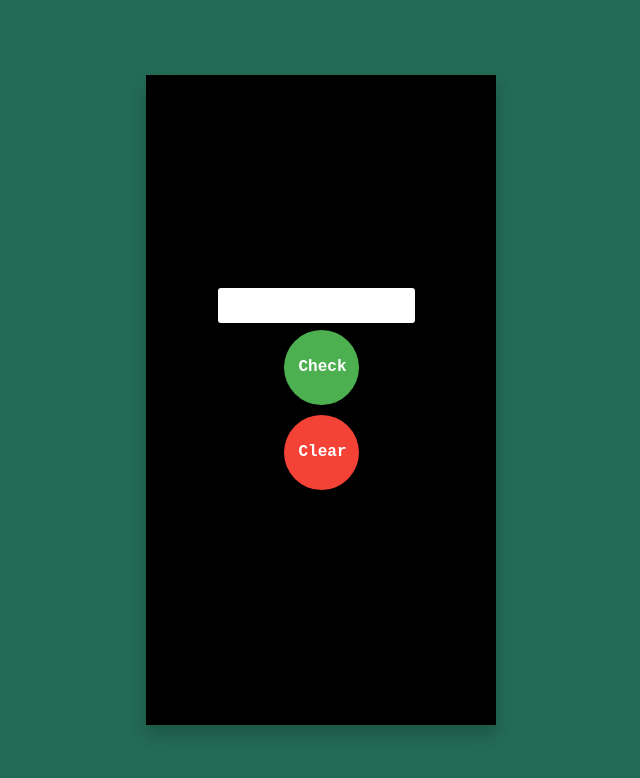
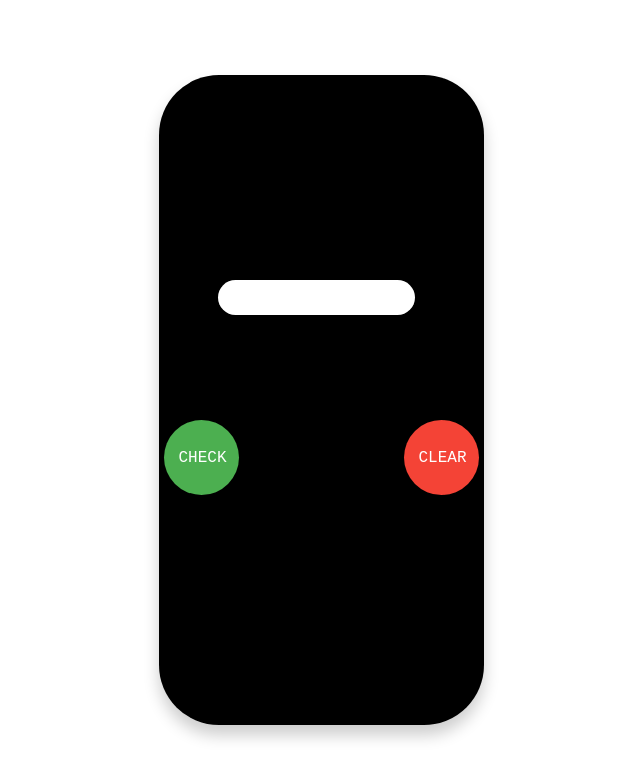
Before and after one commit to macrisconstantine/phone-number-validator, a plain HTML site: page index.html in a window 1280 px wide. Shown: the whole page, without its empty margins (319-959 px from the left). Drawn offline with Linux system fonts and the light colour scheme.

Commit message:
add fun style

```diff
--- a/index.html
+++ b/index.html
@@ -6,8 +6,10 @@
   <main>
     <div id="phoneContainer">
       <input id="user-input" class="input-field"/>
-      <button id="check-btn" class="btn" onClick="checkClick();"> Check </button>
-      <button id="clear-btn" class="btn" onClick="clearClick();"> Clear </button>
+      <div id="button-div">
+          <button id="check-btn" class="btn" onClick="checkClick();"> CHECK </button>
+          <button id="clear-btn" class="btn" onClick="clearClick();"> CLEAR </button>
+      </div>
       <div id="results-div">
 
       </div>
--- a/styles.css
+++ b/styles.css
@@ -2,7 +2,7 @@ body {
     margin: 0;
     padding: 0;
     font-family: 'Courier New', Courier, monospace;
-    background-color: #236b56;
+    background-color: #ffffff;
     height: 100vh;
     display: flex;
     flex-direction: column;
@@ -15,17 +15,26 @@ body {
     flex-direction: column;
     align-items: center;
     justify-content: center;
-    width: 350px;
+    width: 325px;
     height: 650px;
     background-color: black;
     box-shadow: 0 10px 16px rgba(0, 0, 0, 0.2);
+    border-radius: 60px;
 }
 
 .input-field {
     padding: 10px;
-    border: 2px solid black;
-    border-radius: 5px;
+    border: none;
+    border-radius: 25px;
     margin-right: 10px;
+}
+
+#button-div {
+    margin-top: 100px;
+    display: flex;
+    flex-direction: row !important;
+    justify-content: space-between;
+    width: 100%;
 }
 
 .btn {
@@ -35,11 +44,10 @@ body {
     cursor: pointer;
     width: 75px;
     height: 75px;
-    font-family: 'Courier New', Courier, monospace;
+    font-family: monospace;
     font-size: 16px;
-    font-weight: bold;
     margin: 5px;
-
+    text-align: center;
 }
 
 #check-btn {
```
